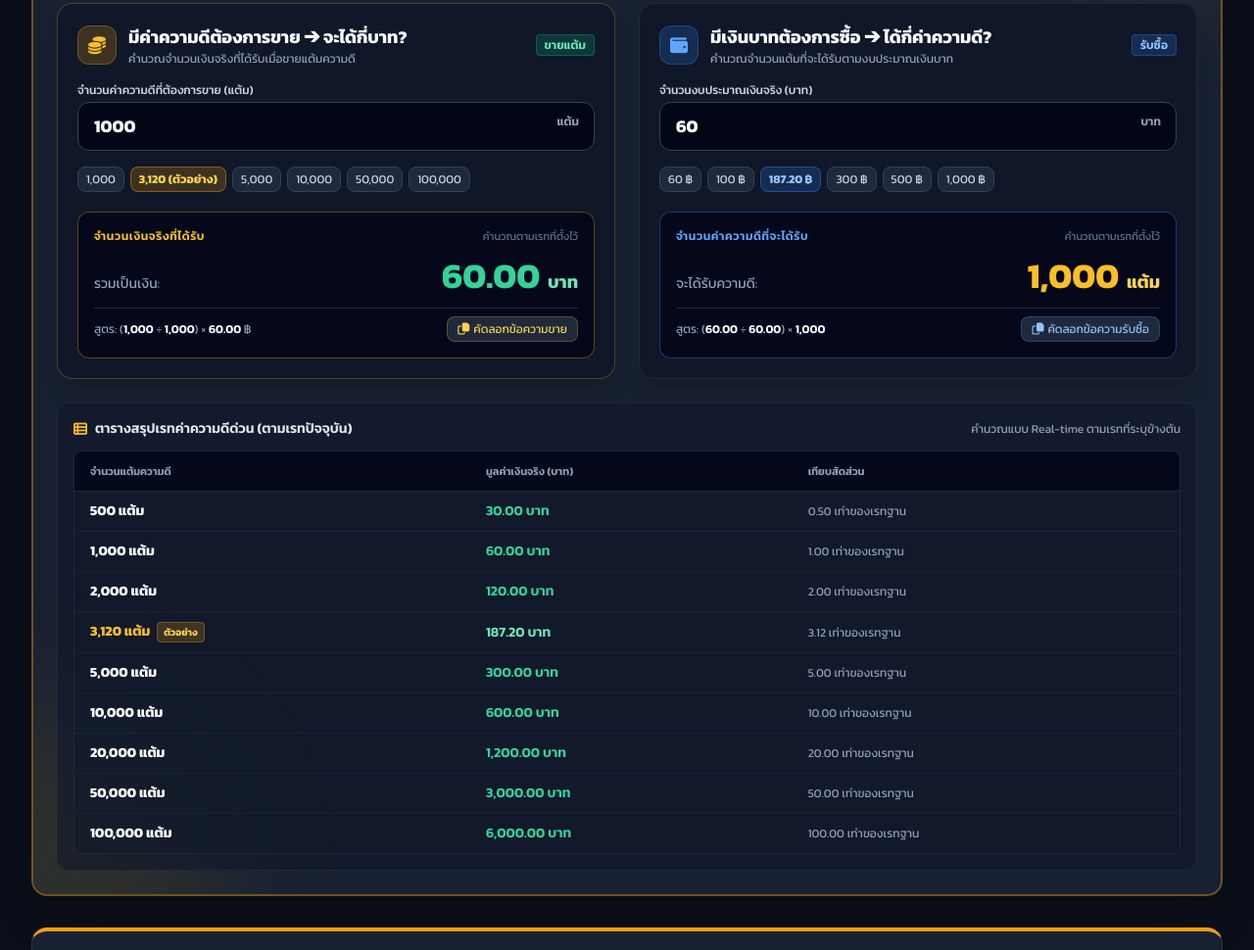
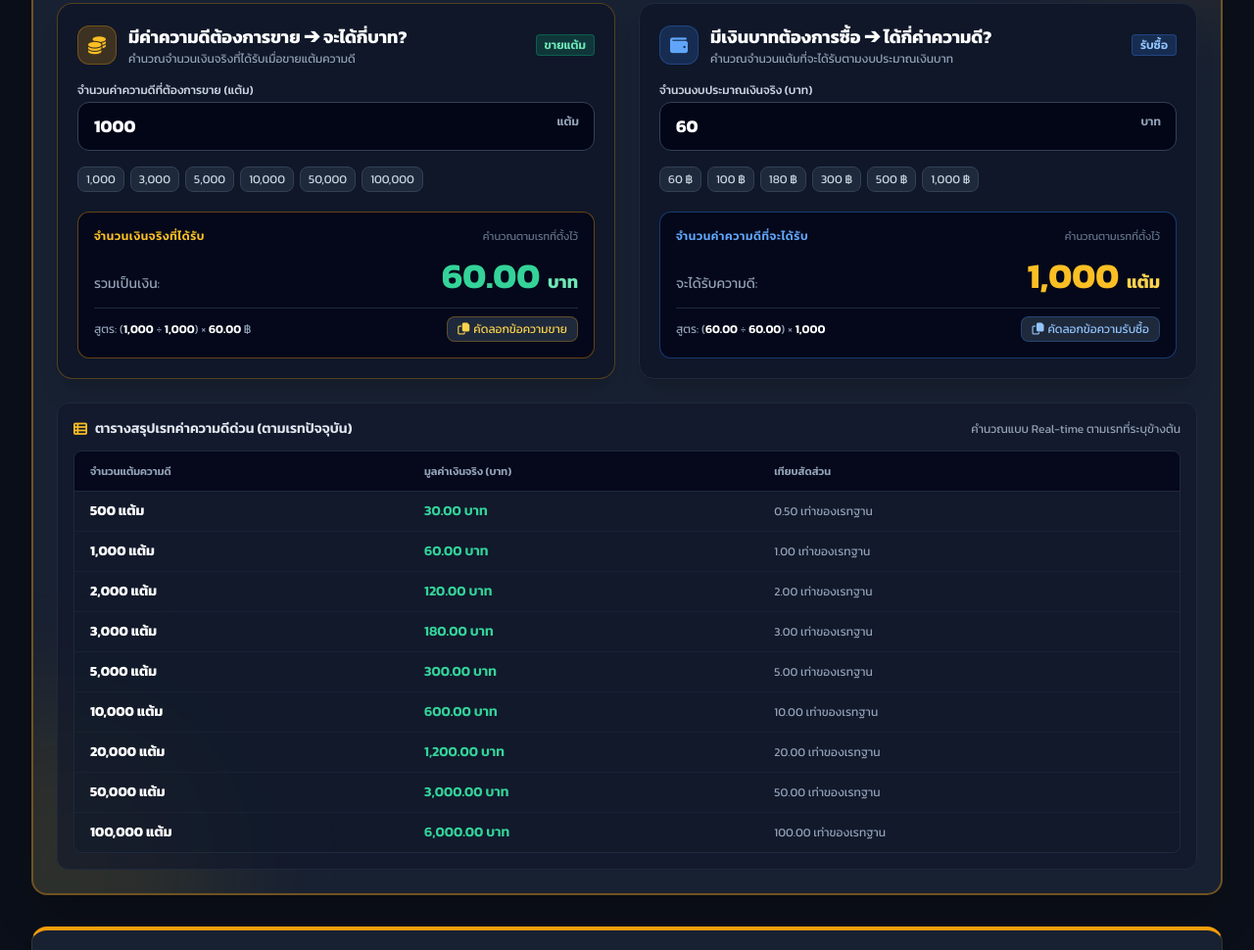
Before and after one commit to neylove03/YG-Currency-Exchange, a plain HTML site: page index.html in a window 1280 px wide. Shown: the part 1173-2143 px from the top of the page at 98% size. Drawn offline with nearby package versions, Linux system fonts and the light colour scheme.

Commit message:
Remove gold example badges from Honor points and use standard numbers

```diff
--- a/index.html
+++ b/index.html
@@ -502,7 +502,7 @@
                             <!-- Quick preset buttons for sell -->
                             <div class="flex flex-wrap gap-1.5 pt-1">
                                 <button onclick="window.setHonorSellAmount(1000)" class="px-2 py-1 bg-slate-800 hover:bg-slate-700 rounded-lg text-xs text-slate-300 border border-slate-700 transition">1,000</button>
-                                <button onclick="window.setHonorSellAmount(3120)" class="px-2 py-1 bg-amber-500/20 hover:bg-amber-500/30 text-amber-300 rounded-lg text-xs font-bold border border-amber-500/40 transition">3,120 (ตัวอย่าง)</button>
+                                <button onclick="window.setHonorSellAmount(3000)" class="px-2 py-1 bg-slate-800 hover:bg-slate-700 rounded-lg text-xs text-slate-300 border border-slate-700 transition">3,000</button>
                                 <button onclick="window.setHonorSellAmount(5000)" class="px-2 py-1 bg-slate-800 hover:bg-slate-700 rounded-lg text-xs text-slate-300 border border-slate-700 transition">5,000</button>
                                 <button onclick="window.setHonorSellAmount(10000)" class="px-2 py-1 bg-slate-800 hover:bg-slate-700 rounded-lg text-xs text-slate-300 border border-slate-700 transition">10,000</button>
                                 <button onclick="window.setHonorSellAmount(50000)" class="px-2 py-1 bg-slate-800 hover:bg-slate-700 rounded-lg text-xs text-slate-300 border border-slate-700 transition">50,000</button>
@@ -574,7 +574,7 @@
                             <div class="flex flex-wrap gap-1.5 pt-1">
                                 <button onclick="window.setHonorBuyThb(60)" class="px-2 py-1 bg-slate-800 hover:bg-slate-700 rounded-lg text-xs text-slate-300 border border-slate-700 transition">60 ฿</button>
                                 <button onclick="window.setHonorBuyThb(100)" class="px-2 py-1 bg-slate-800 hover:bg-slate-700 rounded-lg text-xs text-slate-300 border border-slate-700 transition">100 ฿</button>
-                                <button onclick="window.setHonorBuyThb(187.20)" class="px-2 py-1 bg-blue-500/20 hover:bg-blue-500/30 text-blue-300 rounded-lg text-xs font-bold border border-blue-500/40 transition">187.20 ฿</button>
+                                <button onclick="window.setHonorBuyThb(180)" class="px-2 py-1 bg-slate-800 hover:bg-slate-700 rounded-lg text-xs text-slate-300 border border-slate-700 transition">180 ฿</button>
                                 <button onclick="window.setHonorBuyThb(300)" class="px-2 py-1 bg-slate-800 hover:bg-slate-700 rounded-lg text-xs text-slate-300 border border-slate-700 transition">300 ฿</button>
                                 <button onclick="window.setHonorBuyThb(500)" class="px-2 py-1 bg-slate-800 hover:bg-slate-700 rounded-lg text-xs text-slate-300 border border-slate-700 transition">500 ฿</button>
                                 <button onclick="window.setHonorBuyThb(1000)" class="px-2 py-1 bg-slate-800 hover:bg-slate-700 rounded-lg text-xs text-slate-300 border border-slate-700 transition">1,000 ฿</button>
@@ -912,7 +912,7 @@
         // Global variables for Honor Points
         let honorPrice = 60;   // Default 60 THB
         let honorBase = 1000;  // Default per 1,000 points
-        const honorRefPoints = [500, 1000, 2000, 3120, 5000, 10000, 20000, 50000, 100000];
+        const honorRefPoints = [500, 1000, 2000, 3000, 5000, 10000, 20000, 50000, 100000];
 
         // Update Honor Points Calculations (Selling: Points -> THB)
         function updateHonorCalc() {
@@ -957,12 +957,11 @@
                 const thb = (pts / honorBase) * honorPrice;
                 const tr = document.createElement('tr');
                 tr.className = 'hover:bg-slate-800/60 transition';
-                const isExample = pts === 3120;
                 tr.innerHTML = `
-                    <td class="py-2.5 px-4 font-bold ${isExample ? 'text-amber-400' : 'text-white'}">
-                        ${formatNumber(pts, 0)} แต้ม ${isExample ? '<span class="text-[10px] bg-amber-500/20 text-amber-300 px-1.5 py-0.5 rounded border border-amber-500/30 ml-1">ตัวอย่าง</span>' : ''}
+                    <td class="py-2.5 px-4 font-bold text-white">
+                        ${formatNumber(pts, 0)} แต้ม
                     </td>
-                    <td class="py-2.5 px-4 font-semibold ${isExample ? 'text-emerald-300 font-bold' : 'text-emerald-400'}">
+                    <td class="py-2.5 px-4 font-semibold text-emerald-400">
                         ${formatNumber(thb, 2)} บาท
                     </td>
                     <td class="py-2.5 px-4 text-xs text-slate-400">
```
